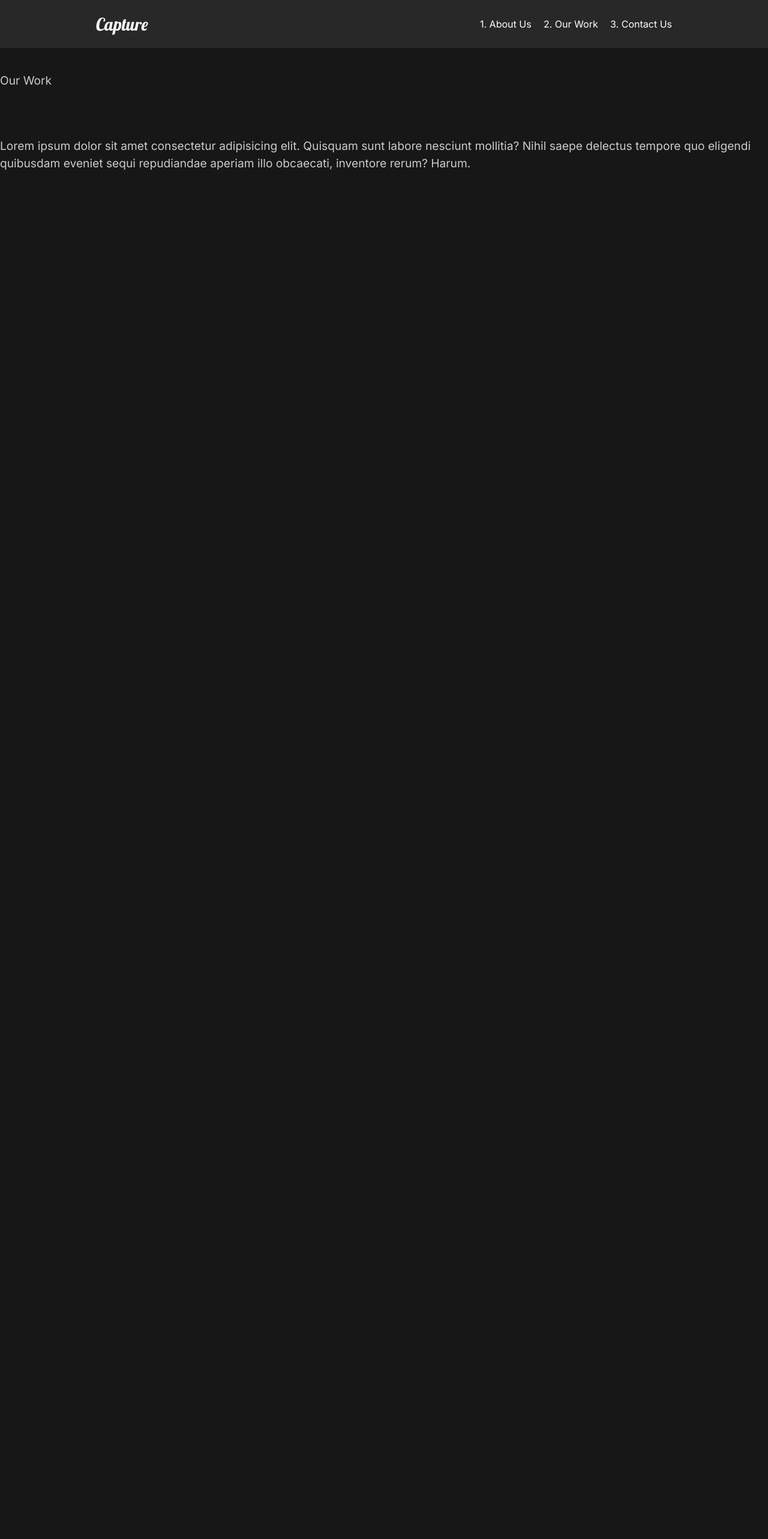
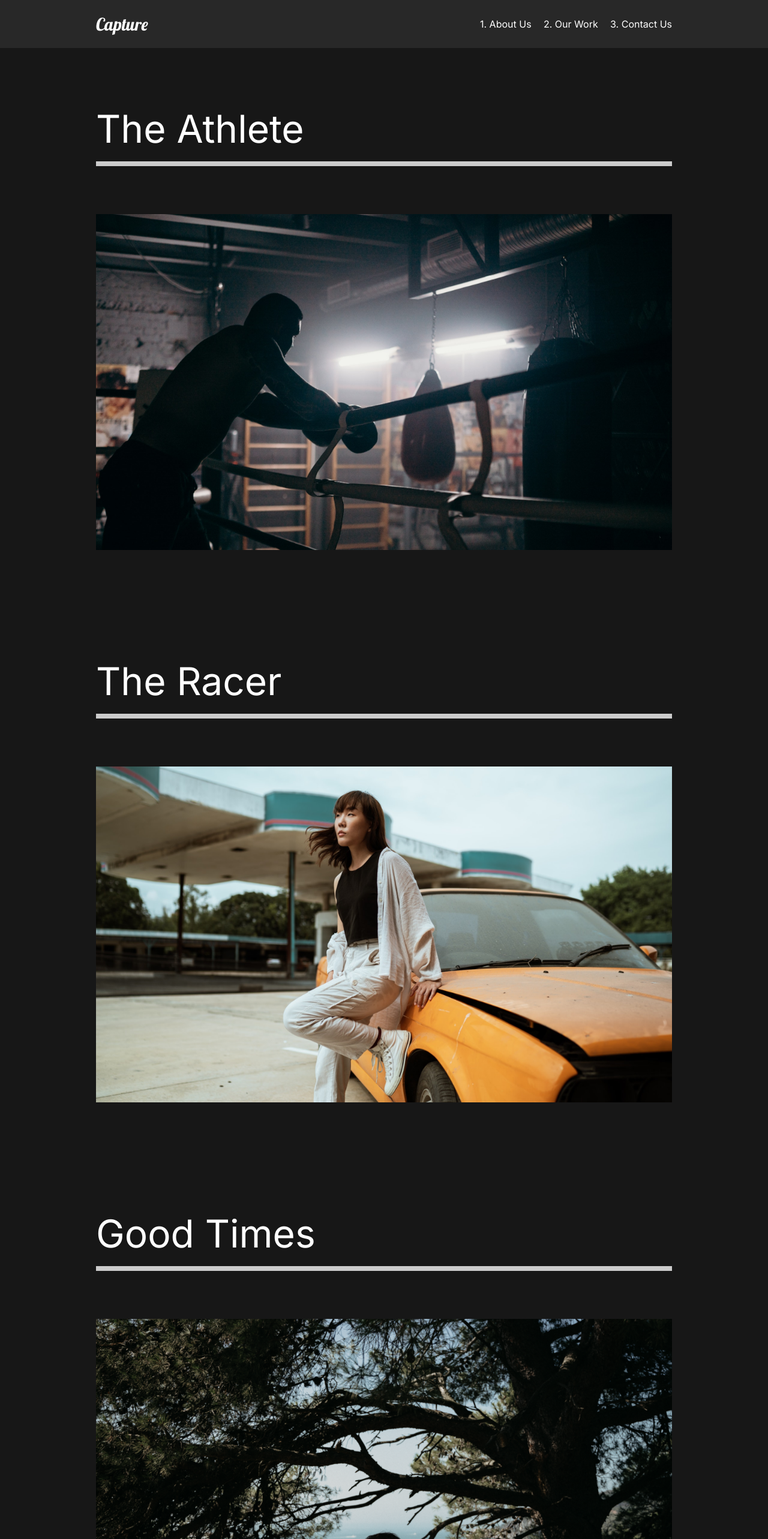
Before and after one commit to jaanvi-39/capture, a React (Create React App) app: page /work in a window 1280 px wide. Shown: the top 2566 px of the page at 60% size. Before the commit the page ends 800 px from the top, so only its background shows below. Built offline with nearby package versions, Linux system fonts and the light colour scheme.

Commit message:
Movie Details

```diff
--- a/src/App.js
+++ b/src/App.js
@@ -8,6 +8,8 @@
 import OurWork from "./pages/OurWork";
 import ContactUs from "./pages/ContactUs";
 import Nav from "./components/Nav";
+
+import MovieDetails from "./pages/MovieDetails";
 
 import { Route, Routes } from "react-router";
 // import { Route, Switch } from "react-router";
@@ -23,6 +25,7 @@
         <Route path="/" exact element={<AboutUs />} />
         <Route path="/work" exact element={<OurWork />} />
         <Route path="/contact" exact element={<ContactUs />} />
+        <Route path="/work/:id" element={<MovieDetails />} />
       </Routes>
     </div>
   );
--- /dev/null
+++ b/src/movieState.js
@@ -0,0 +1,81 @@
+//Import Images
+import athlete from "./img/athlete-small.png";
+import goodtimes from "./img/goodtimes-small.png";
+import theracer from "./img/theracer-small.png";
+import athlete2 from "./img/athlete2.png";
+import goodtimes2 from "./img/good-times2.jpg";
+import theracer2 from "./img/the-racer2.jpg";
+
+export const MovieState = () => {
+  return [
+    {
+      title: "The Athlete",
+      mainImg: athlete,
+      secondaryImg: athlete2,
+      url: "/work/the-athlete",
+      awards: [
+        {
+          title: "Truly A masterpiece",
+          description:
+            "“Lorem Ipsum is simply dummy text of the printing and typesetting industry.”",
+        },
+        {
+          title: "Fresh look on a brutal sport.",
+          description:
+            "“Lorem Ipsum is simply dummy text of the printing and typesetting industry.”",
+        },
+        {
+          title: "It’s okay lmao.",
+          description:
+            "“Lorem Ipsum is simply dummy text of the printing and typesetting industry.”",
+        },
+      ],
+    },
+    {
+      title: "Good Times",
+      mainImg: goodtimes,
+      url: "/work/good-times",
+      secondaryImg: goodtimes2,
+      awards: [
+        {
+          title: "Truly A masterpiece",
+          description:
+            "“Lorem Ipsum is simply dummy text of the printing and typesetting industry.”",
+        },
+        {
+          title: "Fresh look on a brutal sport.",
+          description:
+            "“Lorem Ipsum is simply dummy text of the printing and typesetting industry.”",
+        },
+        {
+          title: "It’s okay lmao.",
+          description:
+            "“Lorem Ipsum is simply dummy text of the printing and typesetting industry.”",
+        },
+      ],
+    },
+    {
+      title: "The Racer",
+      mainImg: theracer,
+      url: "/work/the-racer",
+      secondaryImg: theracer2,
+      awards: [
+        {
+          title: "Truly A masterpiece",
+          description:
+            "“Lorem Ipsum is simply dummy text of the printing and typesetting industry.”",
+        },
+        {
+          title: "Fresh look on a brutal sport.",
+          description:
+            "“Lorem Ipsum is simply dummy text of the printing and typesetting industry.”",
+        },
+        {
+          title: "It’s okay lmao.",
+          description:
+            "“Lorem Ipsum is simply dummy text of the printing and typesetting industry.”",
+        },
+      ],
+    },
+  ];
+};
--- a/src/pages/ContactUs.js
+++ b/src/pages/ContactUs.js
@@ -1,6 +1,6 @@
 const ContactUs = () => {
   return (
-    <div className="contact">
+    <div className="contact2">
       <p> Contact Us</p>
       <p>
         Lorem ipsum dolor sit amet consectetur adipisicing elit. Quisquam sunt
--- a/src/pages/OurWork.js
+++ b/src/pages/OurWork.js
@@ -1,15 +1,62 @@
+// import athlete2 from "../img/athlete2.png";
+import athleteSmall from "../img/athlete-small.png";
+// import goodTimes2 from "../img/good-times2.jpg";
+import goodtimesSmall from "../img/goodtimes-small.png";
+// import theRacer2 from "../img/the-racer2.jpg";
+import theracerSmall from "../img/theracer-small.png";
+
+import styled from "styled-components";
+import { Link } from "react-router-dom";
+
 const OurWork = () => {
   return (
-    <div className="work">
-      <p> Our Work</p>
-      <p>
-        Lorem ipsum dolor sit amet consectetur adipisicing elit. Quisquam sunt
-        labore nesciunt mollitia? Nihil saepe delectus tempore quo eligendi
-        quibusdam eveniet sequi repudiandae aperiam illo obcaecati, inventore
-        rerum? Harum.
-      </p>
-    </div>
+    <Work>
+      <Movie>
+        <h2>The Athlete</h2>
+        <div className="line"></div>
+        <Link to="/work/the-athlete">
+          <img src={athleteSmall} alt="athleteSmall"></img>
+        </Link>
+      </Movie>
+      <Movie>
+        <h2>The Racer</h2>
+        <div className="line"></div>
+        <Link to="/work/the-racer">
+          <img src={theracerSmall} alt="theracerSmall"></img>
+        </Link>
+      </Movie>
+      <Movie>
+        <h2>Good Times</h2>
+        <div className="line"></div>
+        <Link to="/work/good-times">
+          <img src={goodtimesSmall} alt="goodtimesSmall"></img>
+        </Link>
+      </Movie>
+    </Work>
   );
 };
+const Work = styled.div`
+  min-height: 100vh;
+  overflow: hidden;
+  padding: 5rem 10rem;
+  h2 {
+    padding: 1rem 0rem;
+  }
+`;
 
+const Movie = styled.div`
+  padding-bottom: 10rem;
+
+  .line {
+    height: 0.5rem;
+    background: #cccccc;
+    margin-bottom: 5rem;
+  }
+
+  img {
+    width: 100%;
+    height: 70vh;
+    object-fit: cover;
+  }
+`;
 export default OurWork;
```
Also changed, not shown: src/pages/MovieDetails.js (added, +105 -0 lines).
